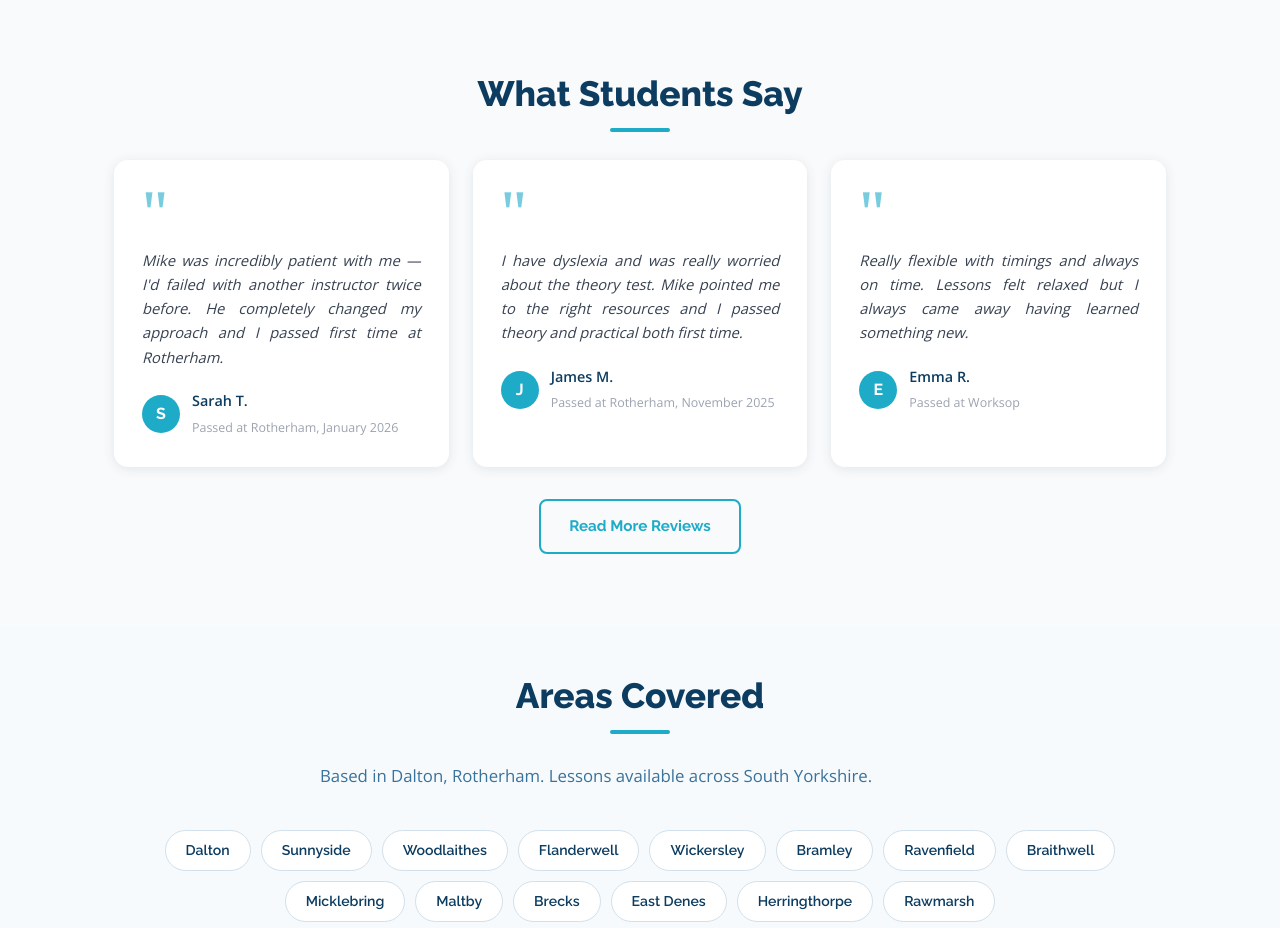
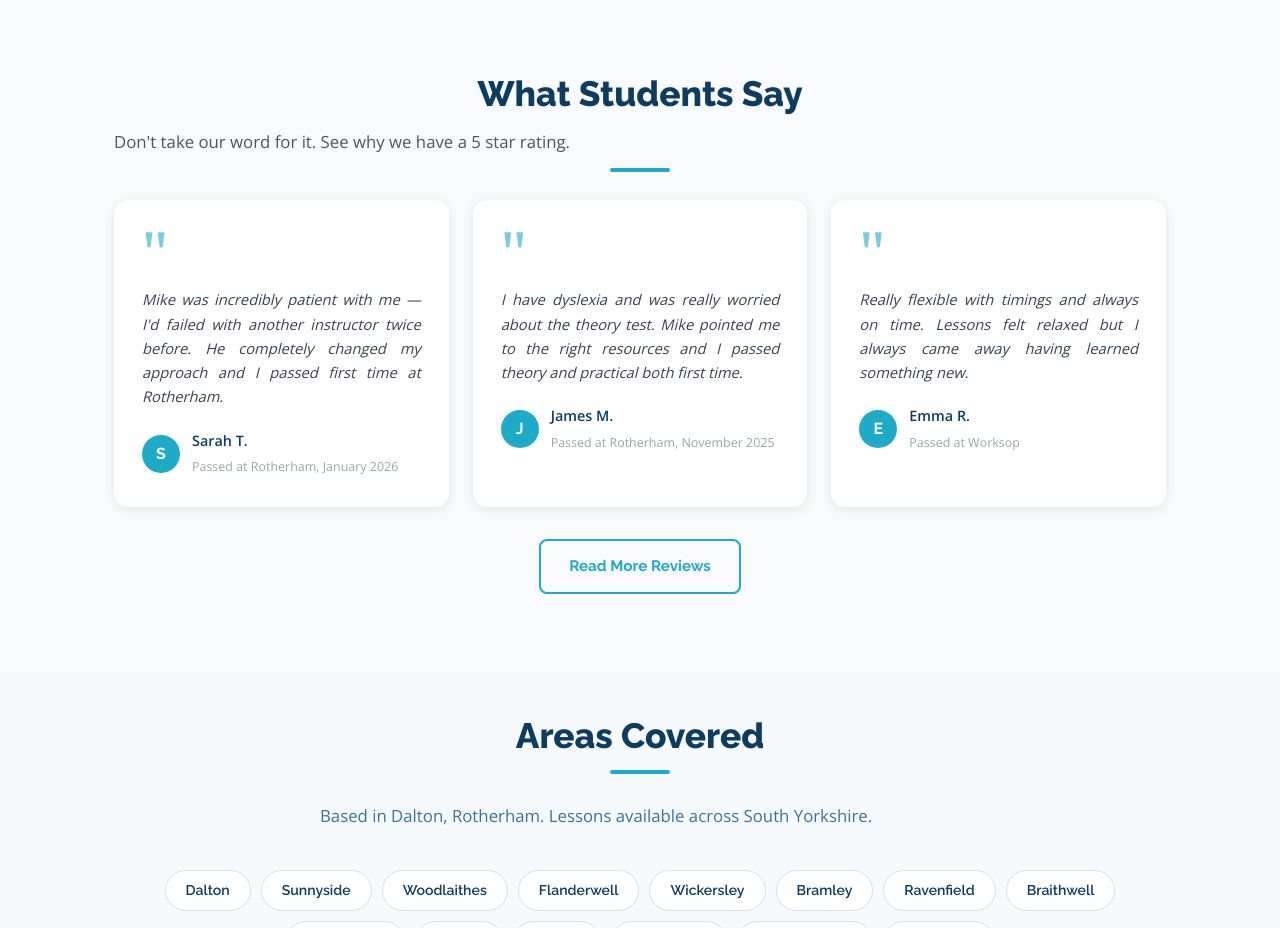
Before and after one commit to mikehinton-wq/mods-website, a React (Vite) app: page / in a window 1280 px wide. Shown: the part 2680-3608 px from the top of the page. Built offline with nearby package versions, Linux system fonts and the light colour scheme.

Commit message:
Update site

```diff
--- a/src/pages/Home.jsx
+++ b/src/pages/Home.jsx
@@ -247,6 +247,9 @@ export default function Home() {
         <div className="container">
           <div className="text-center">
             <h2 className="section-title">What Students Say</h2>
+            <p style={{ color: 'var(--grey-600)', fontSize: '1.05rem', marginTop: 8, marginBottom: 4 }}>
+              Don't take our word for it. See why we have a 5 star rating.
+            </p>
             <div className="divider center" />
           </div>
           <div className="grid-3">
```
